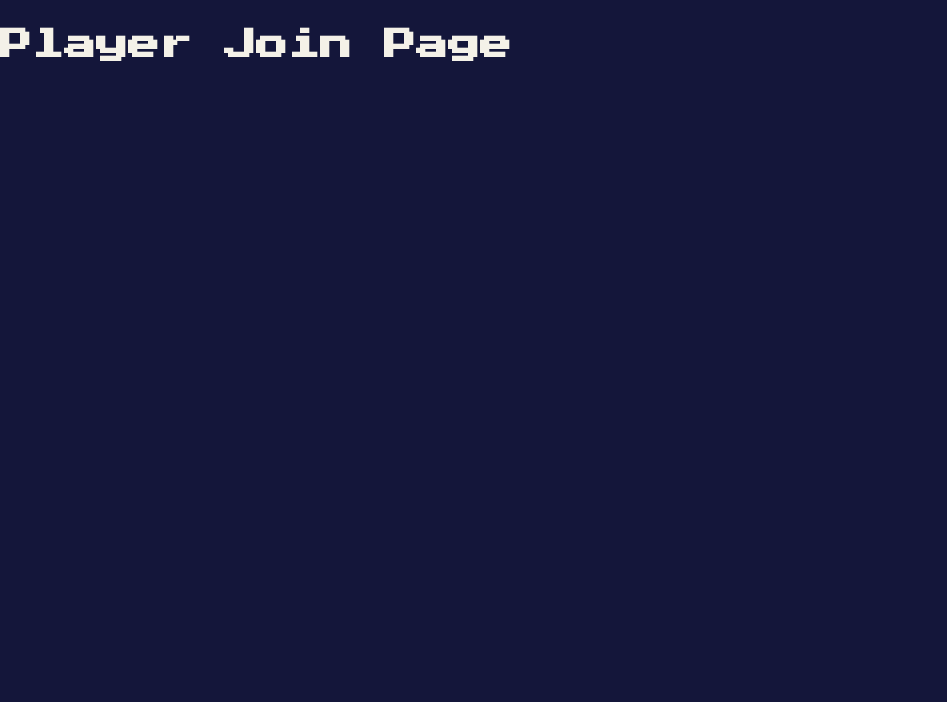
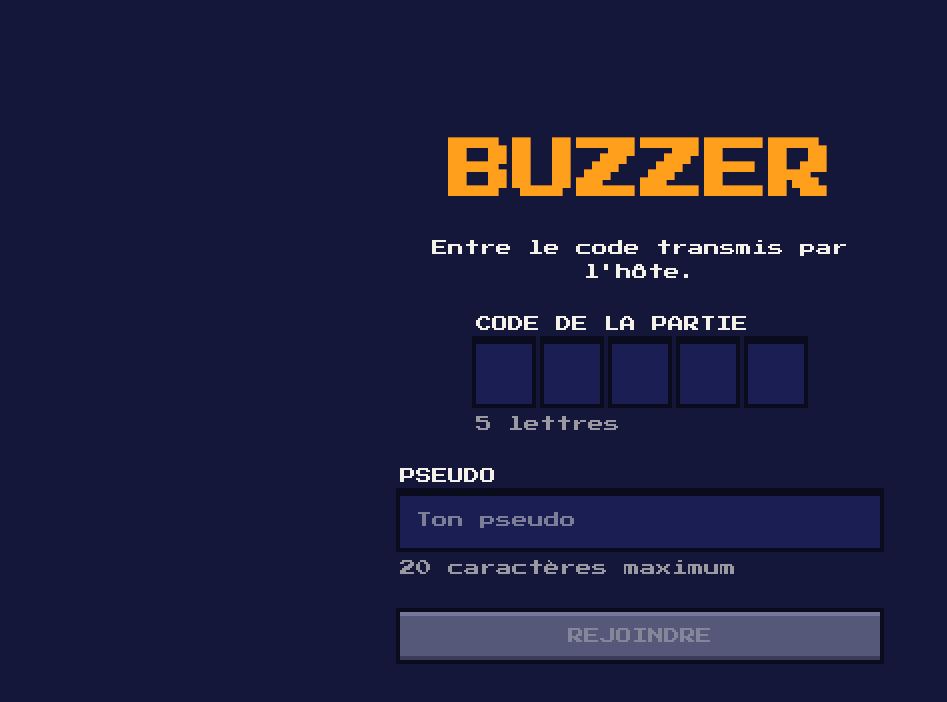
Before and after one commit to nelson-grac-aubert/Buzzer, a React (Vite) app in the folder frontend/: page /join in a window 1280 px wide. Shown: the top 702 px of the page, without its empty margins (0-947 px from the left). Built offline with nearby package versions, Linux system fonts and the light colour scheme.

Commit message:
feat(front) : create and style PlayerJoinPage

```diff
--- /dev/null
+++ b/frontend/src/pages/player/PlayerJoinPage.module.css
@@ -0,0 +1,72 @@
+/* Mobile first: form in the middle, button stuck at the bottom.
+   From 48rem: one centered block, as in the desktop mockup */
+.page {
+  display: flex;
+  flex-direction: column;
+  min-height: 100dvh;
+  padding: var(--spacing-24);
+}
+
+.content {
+  flex: 1;
+  display: flex;
+  flex-direction: column;
+  justify-content: center;
+  gap: var(--spacing-24);
+  width: 100%;
+  max-width: 30rem;
+  margin: 0 auto;
+}
+
+/* empty flexible space above the title: with the one of .actions,
+   the free height is split evenly above the form and above the button */
+.content::before {
+  content: '';
+  flex: 1;
+}
+
+.title {
+  margin: 0;
+  color: var(--color-accent);
+  font-size: var(--font-size-display-m);
+  line-height: var(--line-height-display);
+  text-align: center;
+  text-transform: uppercase;
+}
+
+.intro {
+  margin: 0;
+  text-align: center;
+}
+
+.code {
+  display: flex;
+  justify-content: center;
+}
+
+/* flex column: the button inside stretches to the full width.
+   flex: 1 + flex-end: grows like .content::before, button at the bottom */
+.actions {
+  flex: 1;
+  display: flex;
+  flex-direction: column;
+  justify-content: flex-end;
+}
+
+@media (min-width: 48rem) {
+  .content {
+    gap: var(--spacing-32);
+  }
+
+  .content::before {
+    display: none;
+  }
+
+  .title {
+    font-size: var(--font-size-display-l);
+  }
+
+  .actions {
+    flex: none;
+  }
+}
--- a/frontend/src/pages/player/PlayerJoinPage.tsx
+++ b/frontend/src/pages/player/PlayerJoinPage.tsx
@@ -1,9 +1,41 @@
+import { useState } from 'react'
+import Button from '../../components/button/Button'
+import CodeInput from '../../components/code-input/CodeInput'
+import TextInput from '../../components/text-input/TextInput'
+import styles from './PlayerJoinPage.module.css'
+
+const CODE_LENGTH = 5
+
 function PlayerJoinPage() {
+  const [code, setCode] = useState('')
+  const [username, setUsername] = useState('')
+
+  // join only with a full code and a non blank username
+  const canJoin = code.length === CODE_LENGTH && username.trim() !== ''
+
+  function handleJoin() {
+    // TODO: POST /api/games/{code}/users, then navigate to /play/{code}
+    console.log('join', { code, username: username.trim() })
+  }
+
   return (
-    <main>
-      <h1>Player Join Page</h1>
+    <main className={styles.page}>
+      <div className={styles.content}>
+        <h1 className={styles.title}>Buzzer</h1>
+        <p className={styles.intro}>Entre le code transmis par l'hôte.</p>
+
+        <div className={styles.code}>
+          <CodeInput label="Code de la partie" value={code} onChange={setCode} hint="5 lettres" length={CODE_LENGTH} />
+        </div>
+
+        <TextInput label="Pseudo" value={username} onChange={setUsername} placeholder="Ton pseudo" hint="20 caractères maximum" maxLength={20} />
+
+        <div className={styles.actions}>
+          <Button variant="primary" onClick={handleJoin} disabled={!canJoin}>Rejoindre</Button>
+        </div>
+      </div>
     </main>
   )
 }
 
-export default PlayerJoinPage;
+export default PlayerJoinPage
```
